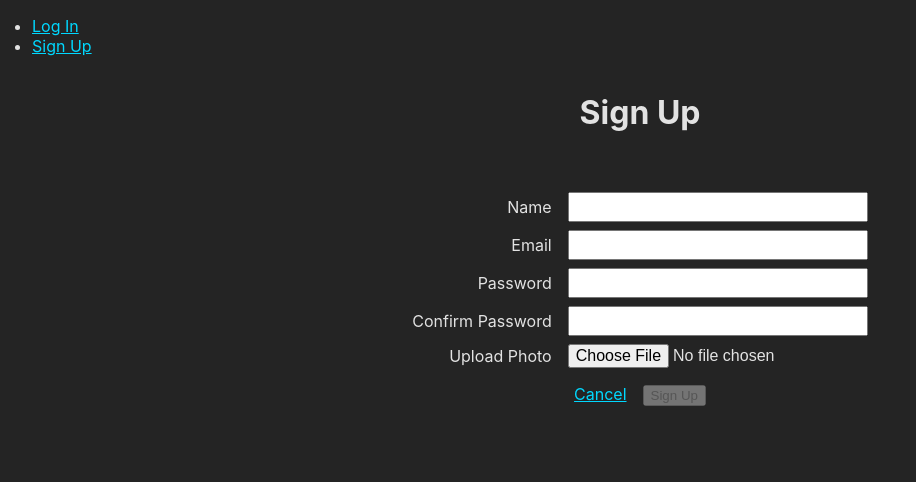
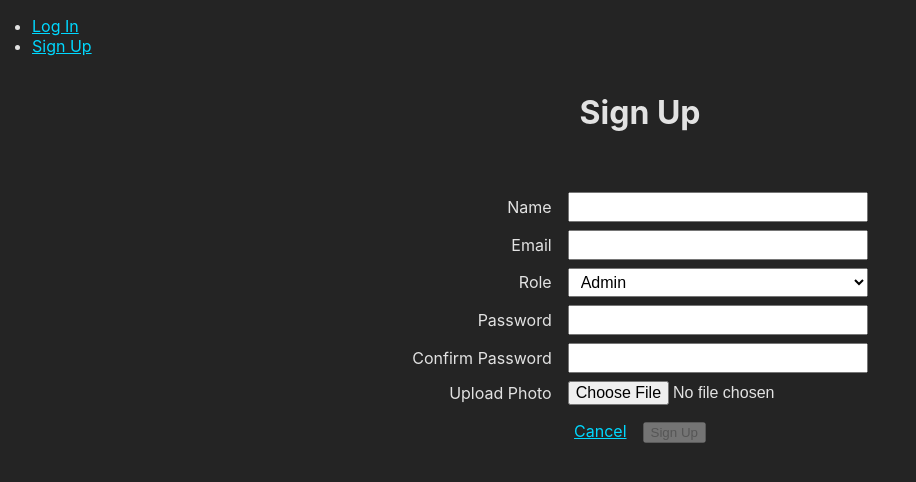
Before and after one commit to MonicaSue/fleet-solutions-front-end, a React (Vite) app: page /auth/signup in a window 1280 px wide. Shown: the top 482 px of the page, without its empty margins (0-916 px from the left). Built offline with nearby package versions, Linux system fonts and the light colour scheme; no server answers.

Commit message:
add isActive and role to form

```diff
--- a/src/pages/Signup/Signup.module.css
+++ b/src/pages/Signup/Signup.module.css
@@ -7,6 +7,13 @@ input {
 
 input[type="file"] {
   padding: 0;
+}
+
+select {
+  margin-left: 16px;
+  padding: 4px 8px;
+  font-size: 16px;
+  width: 300px;
 }
 
 .container {
--- a/src/pages/Signup/Signup.tsx
+++ b/src/pages/Signup/Signup.tsx
@@ -23,6 +23,7 @@ const Signup = (props: AuthPageProps): JSX.Element => {
   const [formData, setFormData] = useState<SignupFormData>({
     name: '',
     email: '',
+    role: 'Admin',
     password: '',
     passwordConf: '',
   })
@@ -63,7 +64,7 @@ const Signup = (props: AuthPageProps): JSX.Element => {
     setPhotoData({ photo: evt.target.files[0] })
   }
 
-  const { name, email, password, passwordConf } = formData
+  const { name, email, role, password, passwordConf } = formData
 
   const handleSubmit = async (evt: React.FormEvent): Promise<void> => {
     evt.preventDefault()
@@ -103,6 +104,18 @@ const Signup = (props: AuthPageProps): JSX.Element => {
             name="email"
             onChange={handleChange}
           />
+        </label>
+        <label className={styles.label}>
+          Role
+          <select
+            name="role"
+            value={role}
+            onChange={handleChange}
+          >
+            <option value="Admin">Admin</option>
+            <option value="Driver">Driver</option>
+            <option value="Mechanic">Mechanic</option>
+          </select>
         </label>
         <label className={styles.label}>
           Password
--- a/src/types/forms.ts
+++ b/src/types/forms.ts
@@ -12,6 +12,7 @@ export interface LoginFormData {
 export interface SignupFormData {
   name: string;
   email: string;
+  role: string;
   password: string;
   passwordConf: string;
 }
--- a/src/types/models.ts
+++ b/src/types/models.ts
@@ -16,6 +16,8 @@ export interface User {
   name: string;
   email: string;
   profile: { id: number };
+  role: string;
+  isActive: boolean;
   id: number;
   createdAt: string;
   updatedAt: string;
```
